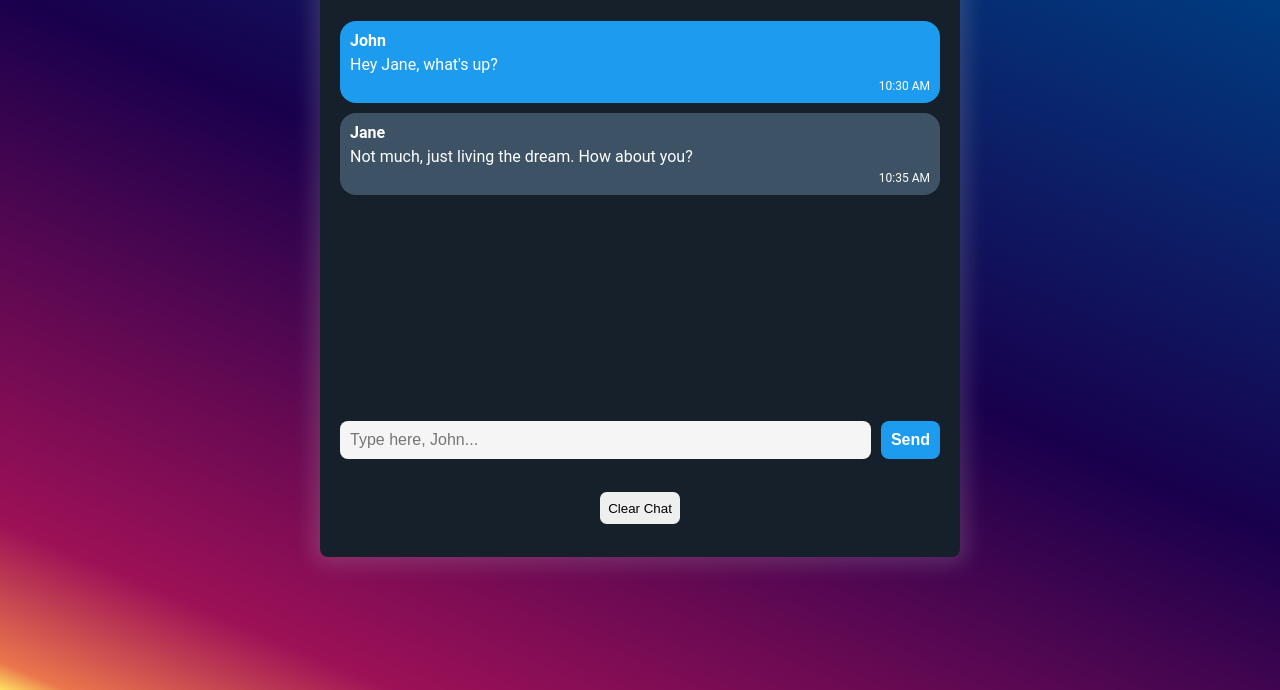
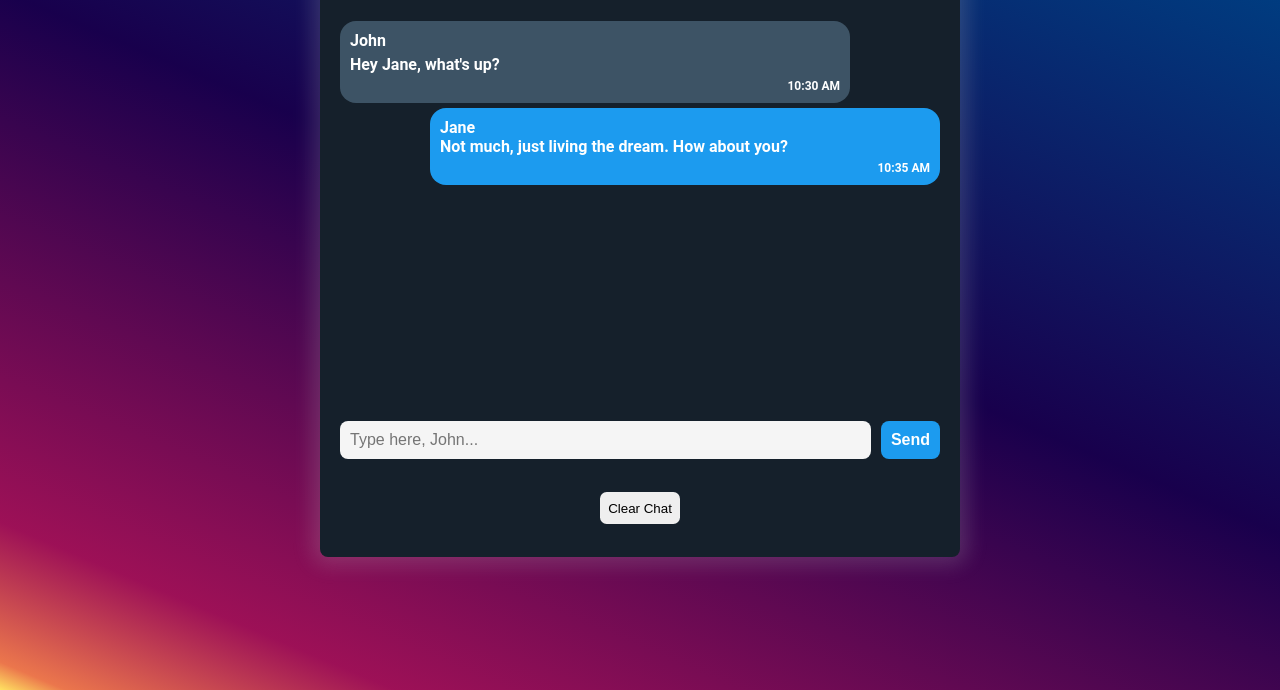
Before and after one commit to Mast8/chat-js, a plain HTML site: page index.html in a window 1280 px wide. Shown: the part 166-856 px from the top of the page. Drawn offline with Linux system fonts and the light colour scheme.

Commit message:
messages style

```diff
--- a/app.js
+++ b/app.js
@@ -11,7 +11,8 @@ const clearChatBtn = document.querySelector('.clear-chat-button')
 const messages = JSON.parse(localStorage.getItem('messages')) || []
 
 const createChatMessageElement = (message) => `
-  <div class="message ${message.sender === 'John' ? 'blue-bg' : 'gray-bg'}">
+
+  <div class="message ${message.sender === 'John' ? 'sender' : 'receiver'}">
     <div class="message-sender">${message.sender}</div>
     <div class="message-text">${message.text}</div>
     <div class="message-timestamp">${message.timestamp}</div>
@@ -27,9 +28,9 @@ window.onload = () => {
 let messageSender = 'John'
 
 const updateMessageSender = (name) => {
-  messageSender = name
-  chatHeader.innerText = `${messageSender} chatting...`
-  chatInput.placeholder = `Type here, ${messageSender}...`
+  messageSender = name;
+  chatHeader.innerText = `${messageSender} chatting...`;
+  chatInput.placeholder = `Type here, ${messageSender}...`;
 
   if (name === 'John') {
     johnSelectorBtn.classList.add('active-person')
--- a/index.html
+++ b/index.html
@@ -16,13 +16,13 @@
       <h2 class="chat-header">John chatting...</h2>
 
       <div class="chat-messages">
-        <div class="message blue-bg">
+        <div class=" sender message">
           <div class="message-sender">John</div>
           <div class="message-text">Hey Jane, what's up?</div>
           <div class="message-timestamp">10:30 AM</div>
         </div>
-        <div class="message gray-bg">
-          <div class="message-sender">Jane</div>
+        <div class=" receiver message">
+          <div class="message-receiver">Jane</div>
           <div class="message-text">Not much, just living the dream. How about you?</div>
           <div class="message-timestamp">10:35 AM</div>
         </div>
--- a/style.css
+++ b/style.css
@@ -91,6 +91,23 @@ body {
   margin-bottom: 0.31em;
 }
 
+.sender {
+  background-color: #3d5365;
+  margin-right: 90px;
+  font-weight: bold;
+  justify-content: left;
+  margin-bottom: 0.31em;
+}
+
+
+.receiver {
+  background-color: #1c9bef;
+  margin-left: 90px;
+  font-weight: bold;
+  justify-content: left;
+  margin-bottom: 0.31em;
+}
+
 .message-text {
   font-size: 1em;
   margin-bottom: 0.31em;
```
Also changed, not shown: 2 other files.
